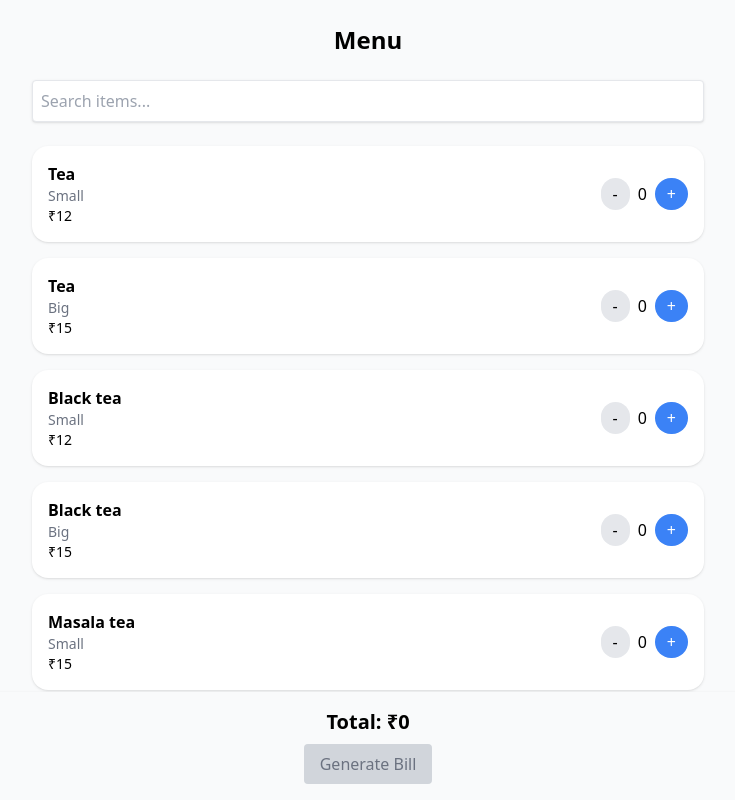
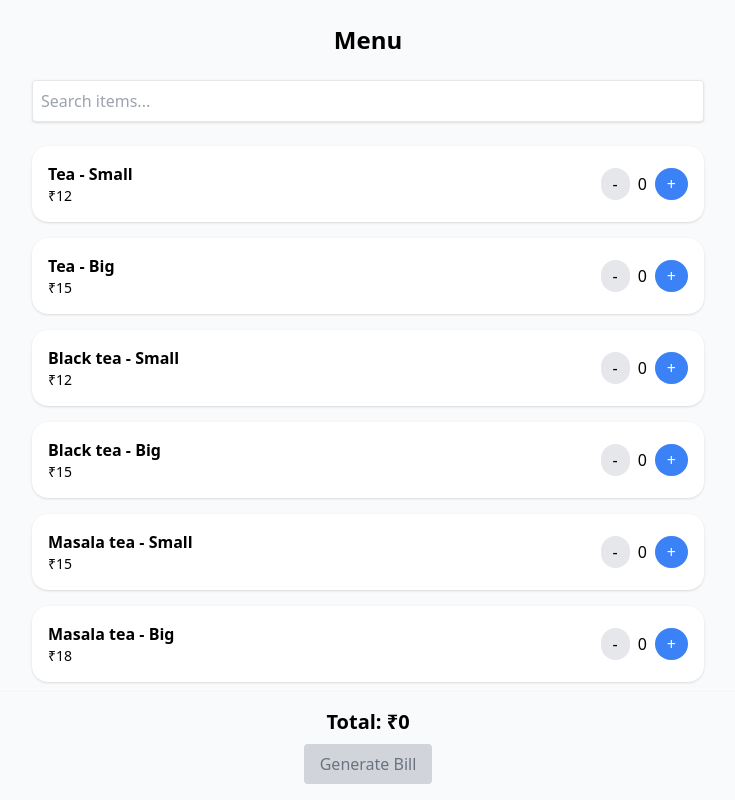
Before and after one commit to ikpvk/food-menu, a React (Create React App) app: page / in a window 1280 px wide. Shown: the top 800 px of the page, without its empty margins (272-1007 px from the left). Built offline with nearby package versions, Linux system fonts and the light colour scheme.

Commit message:
Bringing item variant to same line

```diff
--- a/src/components/MenuItem.js
+++ b/src/components/MenuItem.js
@@ -2,8 +2,10 @@ function MenuItem({ item, count, onIncrement, onDecrement }) {
   return (
     <div className="flex justify-between items-center bg-white shadow p-4 rounded-2xl">
       <div>
-        <p className="font-semibold">{item.item}</p>
-        <p className="text-sm text-gray-500">{item.quantity}</p>
+        <p className="font-semibold">
+          {item.item} - {item.quantity}
+        </p>
+        {/* <p className="text-sm text-gray-500">{item.quantity}</p> */}
         <p className="text-sm">₹{item.price}</p>
       </div>
       <div className="flex items-center gap-2">
```
